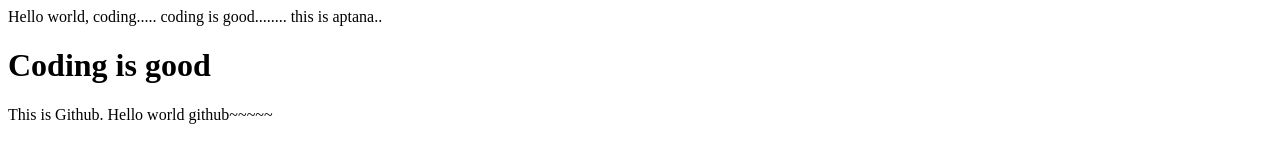
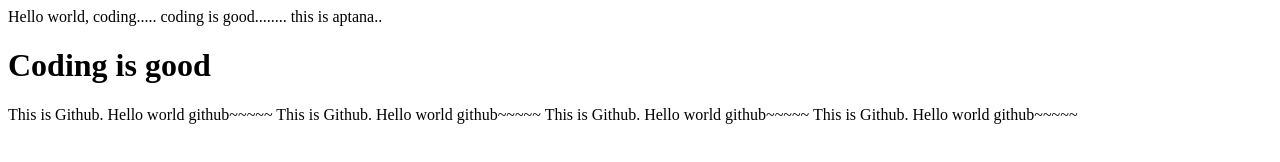
Before and after one commit to coregcs1/gcs_cn_test, a plain HTML site: page index.html in a window 1280 px wide. Drawn offline with Linux system fonts and the light colour scheme.

```diff
--- a/index.html
+++ b/index.html
@@ -5,5 +5,11 @@ this is aptana..
 <h1>Coding is good</h1>
 This is Github.
 Hello world github~~~~~
+This is Github.
+Hello world github~~~~~
+This is Github.
+Hello world github~~~~~
+This is Github.
+Hello world github~~~~~
 </body>
 </html>
```
